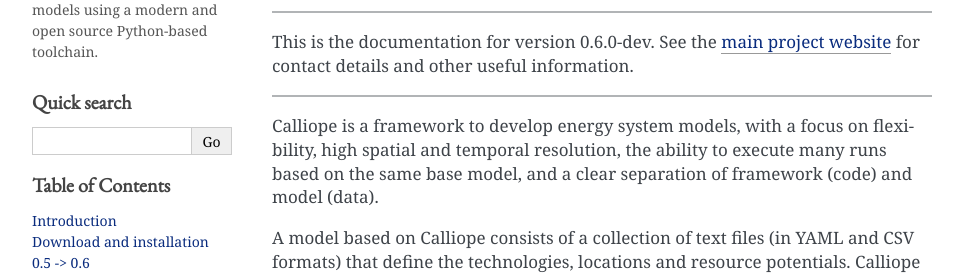
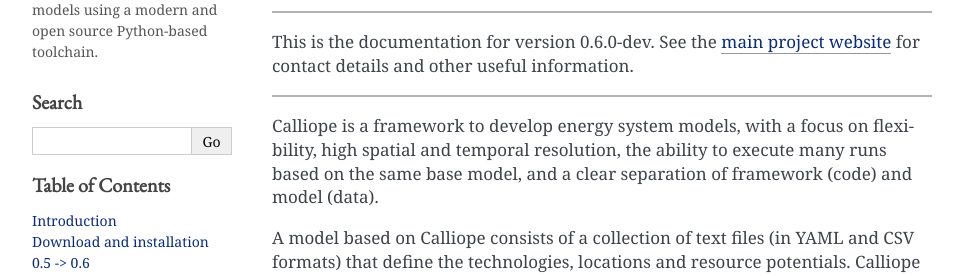
Before and after one commit to calliope-project/calliope, a Sphinx documentation site: the page built from doc/index.rst, in a window 1280 px wide and 900 px high. Shown: the part 347-623 px from the top of the window, without its empty margins (148-1111 px from the left). Built offline with Sphinx 7.4.7, drawn with Linux system fonts in a browser that asks for light colours; pages that are not in the unit, such as notebooks, are missing from menus.

Commit message:
Fixes to docs

```diff
--- a/changelog.rst
+++ b/changelog.rst
@@ -17,7 +17,7 @@
 
 |new| Experimental Julia/JuMP backend
 
-|changed| |backwards-incompatible|``group_fraction`` constraint is now called ``group_share`` and has a different formulation more in line with the rest of the tech-specific constraints::
+|changed| |backwards-incompatible| ``group_fraction`` constraint is now called ``group_share`` and has a different formulation more in line with the rest of the tech-specific constraints::
 
     group_share:
         csp,ccgt:
--- /dev/null
+++ b/doc/_themes/flask_calliope/search_and_toc.html
@@ -0,0 +1,22 @@
+<div id="sidebartoc">
+
+    {%- if pagename != "search" and builder != "singlehtml" %}
+    <div id="searchbox" style="display: none" role="search">
+        <h3>{{ _('Search') }}</h3>
+        <div class="searchformwrapper">
+            <form class="search" action="{{ pathto('search') }}" method="get">
+                <input type="text" name="q" />
+                <input type="submit" value="{{ _('Go') }}" />
+                <input type="hidden" name="check_keywords" value="yes" />
+                <input type="hidden" name="area" value="default" />
+            </form>
+        </div>
+    </div>
+    <script type="text/javascript">$('#searchbox').show(0);</script>
+    {%- endif %}
+
+    <h3>Table of Contents</h3>
+
+    {{ toctree(maxdepth=3) }}
+
+</div>
--- a/doc/conf.py
+++ b/doc/conf.py
@@ -213,8 +213,8 @@
 
 # Custom sidebar templates, maps document names to template names.
 html_sidebars = {
-    'index': ['sidebar_intro.html', 'searchbox.html', 'globaltoc.html'],
-    '**': ['sidebar_default.html', 'searchbox.html', 'globaltoc.html']  # 'relations.html']
+    'index': ['sidebar_intro.html', 'search_and_toc.html'],  #'searchbox.html', 'globaltoc.html'],
+    '**': ['sidebar_default.html', 'search_and_toc.html']  # 'relations.html']
 }
 
 # Additional templates that should be rendered to pages, maps page names to
--- a/doc/user/formulation.rst
+++ b/doc/user/formulation.rst
@@ -186,7 +186,7 @@
 
 .. math::
 
-  storage_{cap}(loc::tech) \leq energy_{cap, equals}(loc::tech) \times charge_{rate}`
+  storage_{cap}(loc::tech) \leq energy_{cap, equals}(loc::tech) \times charge_{rate}
 
 if :math:`energy_{cap, equals}(loc::tech)` and :math:`charge_{rate}(loc::tech)` exist.
 
@@ -202,7 +202,7 @@
 
 .. math::
 
-  storage_{cap}(loc::tech) \leq energy_{cap, max}(loc::tech) \times charge_{rate}`
+  storage_{cap}(loc::tech) \leq energy_{cap, max}(loc::tech) \times charge_{rate}
 
 if :math:`energy_{cap, max}(loc::tech)` and :math:`charge_{rate}(loc::tech)` exist.
 
```
